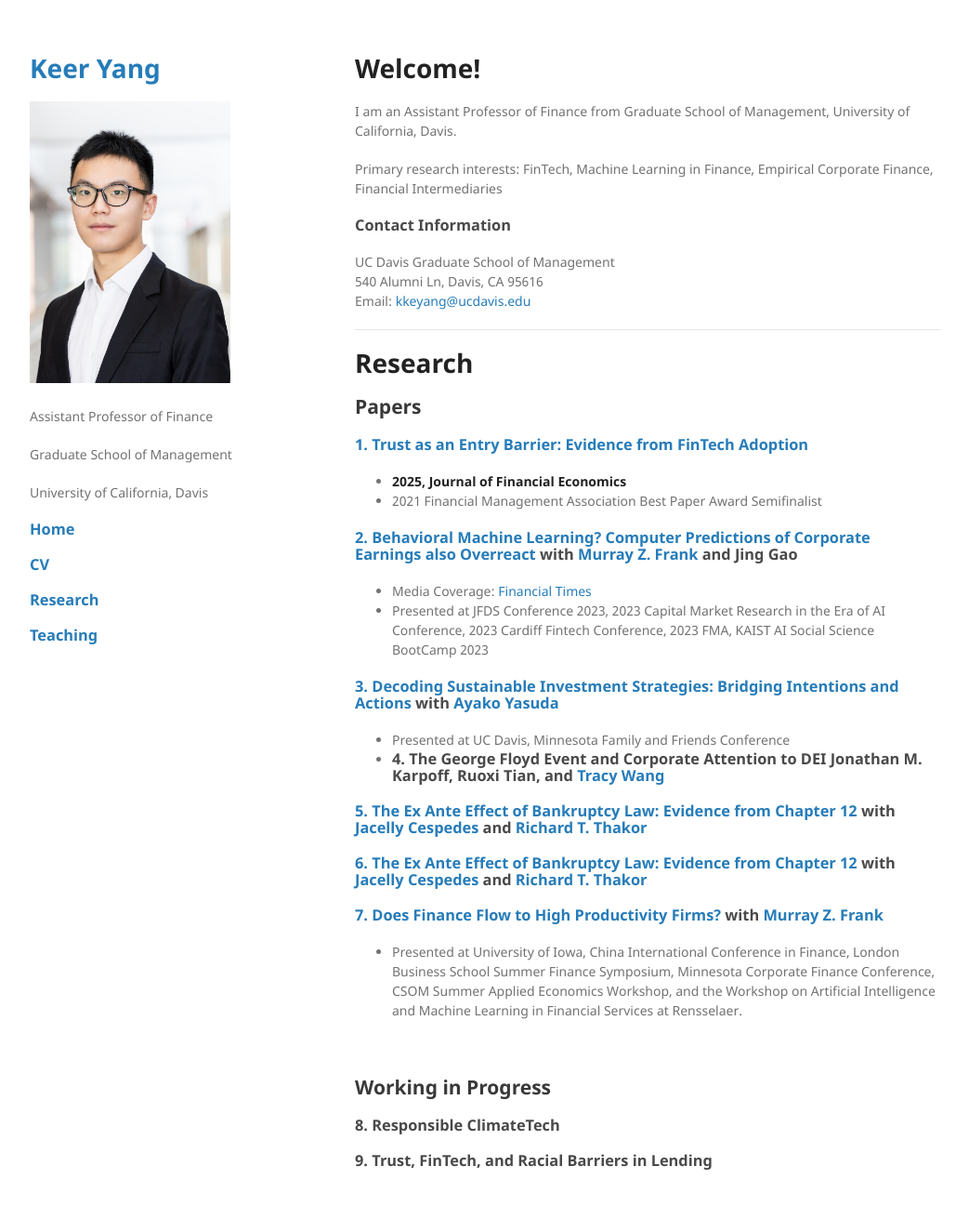
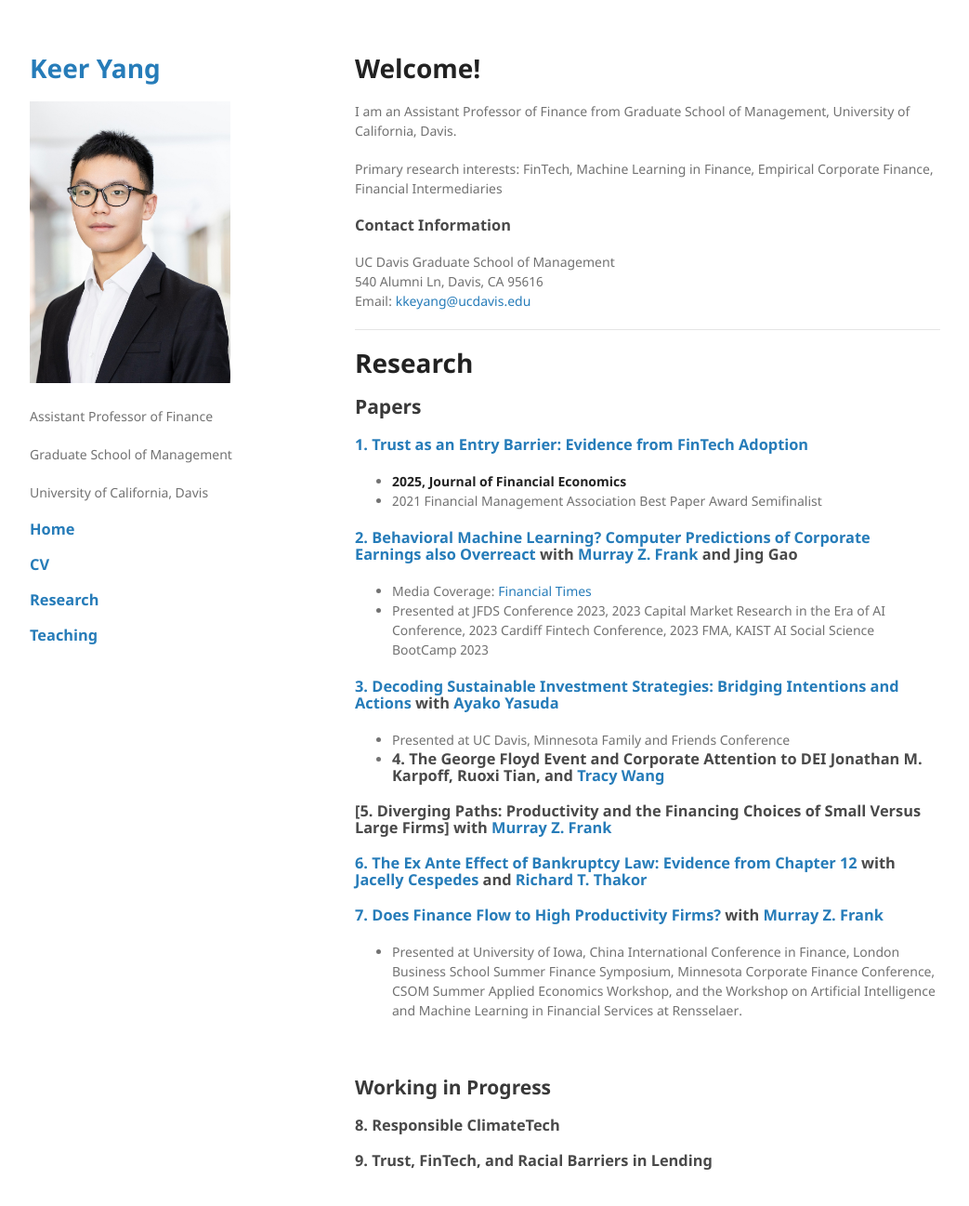
Before and after one commit to keeryang/keeryang.github.io, a Jekyll site: the page built from index.md, in a window 1280 px wide and 1368 px high. Shown: the top 1297 px of the window at 93% size, without its empty margins (118-1161 px from the left). Built offline with Jekyll 4.4.1, drawn with Linux system fonts in a browser that asks for light colours; the repository's description, which GitHub fills in, is left out; our own code applies the rules of GitHub Pages for plain Markdown files.

Commit message:
Update index.md

```diff
--- a/index.md
+++ b/index.md
@@ -35,7 +35,7 @@ Email: <kkeyang@ucdavis.edu>
 *
 ### 4. The George Floyd Event and Corporate Attention to DEI Jonathan M. Karpoff,  Ruoxi Tian, and [Tracy Wang](https://tracyyuewang.wordpress.com/)
 
-### [5. The Ex Ante Effect of Bankruptcy Law: Evidence from Chapter 12](https://papers.ssrn.com/sol3/papers.cfm?abstract_id=4236600) with [Jacelly Cespedes](https://sites.google.com/site/jacellycespedes/) and [Richard T. Thakor](https://sites.google.com/site/richardthakor/)
+### [5. Diverging Paths: Productivity and the Financing Choices of Small Versus Large Firms] with [Murray Z. Frank](https://mzfrank.github.io/myweb/)
 
 ### [6. The Ex Ante Effect of Bankruptcy Law: Evidence from Chapter 12](https://papers.ssrn.com/sol3/papers.cfm?abstract_id=4236600) with [Jacelly Cespedes](https://sites.google.com/site/jacellycespedes/) and [Richard T. Thakor](https://sites.google.com/site/richardthakor/)
 
```
